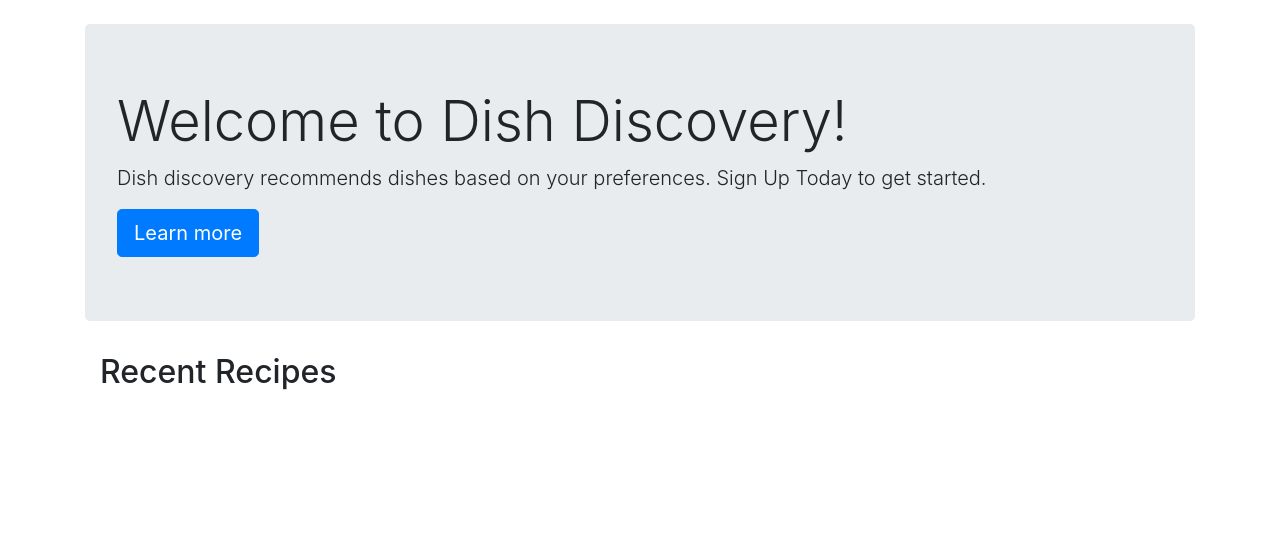
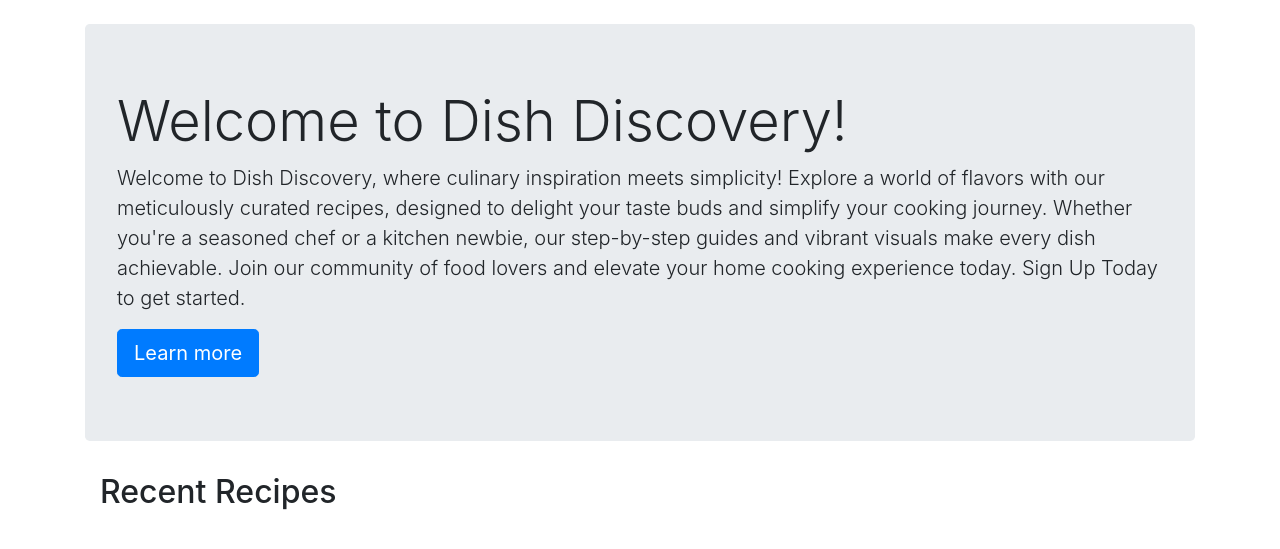
Before and after one commit to stanly08/dish-discovery, a Flask app: page / in a window 1280 px wide. Shown: the part 56-605 px from the top of the page. Run offline with Flask 3, Linux system fonts and the light colour scheme; data that the repository does not hold is empty; some libraries are stand-ins or nearby versions.

Commit message:
edited index.html

```diff
--- a/app/templates/index.html
+++ b/app/templates/index.html
@@ -10,15 +10,15 @@
     questions or need assistance, our support team is just a click away. Happy browsing!
   </p>
   <hr class="my-4" />
-  <p>
+  <p>Let's create delicious memories together!</p>
+  {% else %}
+  <h1 class="display-4">Welcome to Dish Discovery!</h1>
+  <p class="lead">
     Welcome to Dish Discovery, where culinary inspiration meets simplicity! Explore a world of flavors with our meticulously
     curated recipes, designed to delight your taste buds and simplify your cooking journey. Whether you're a seasoned chef or a
     kitchen newbie, our step-by-step guides and vibrant visuals make every dish achievable. Join our community of food lovers and
-    elevate your home cooking experience today. Let's create delicious memories together!
+    elevate your home cooking experience today. Sign Up Today to get started.
   </p>
-  {% else %}
-  <h1 class="display-4">Welcome to Dish Discovery!</h1>
-  <p class="lead">Dish discovery recommends dishes based on your preferences. Sign Up Today to get started.</p>
   <a class="btn btn-primary btn-lg" href="#" role="button">Learn more</a>
   {% endif %}
 </div>
```
